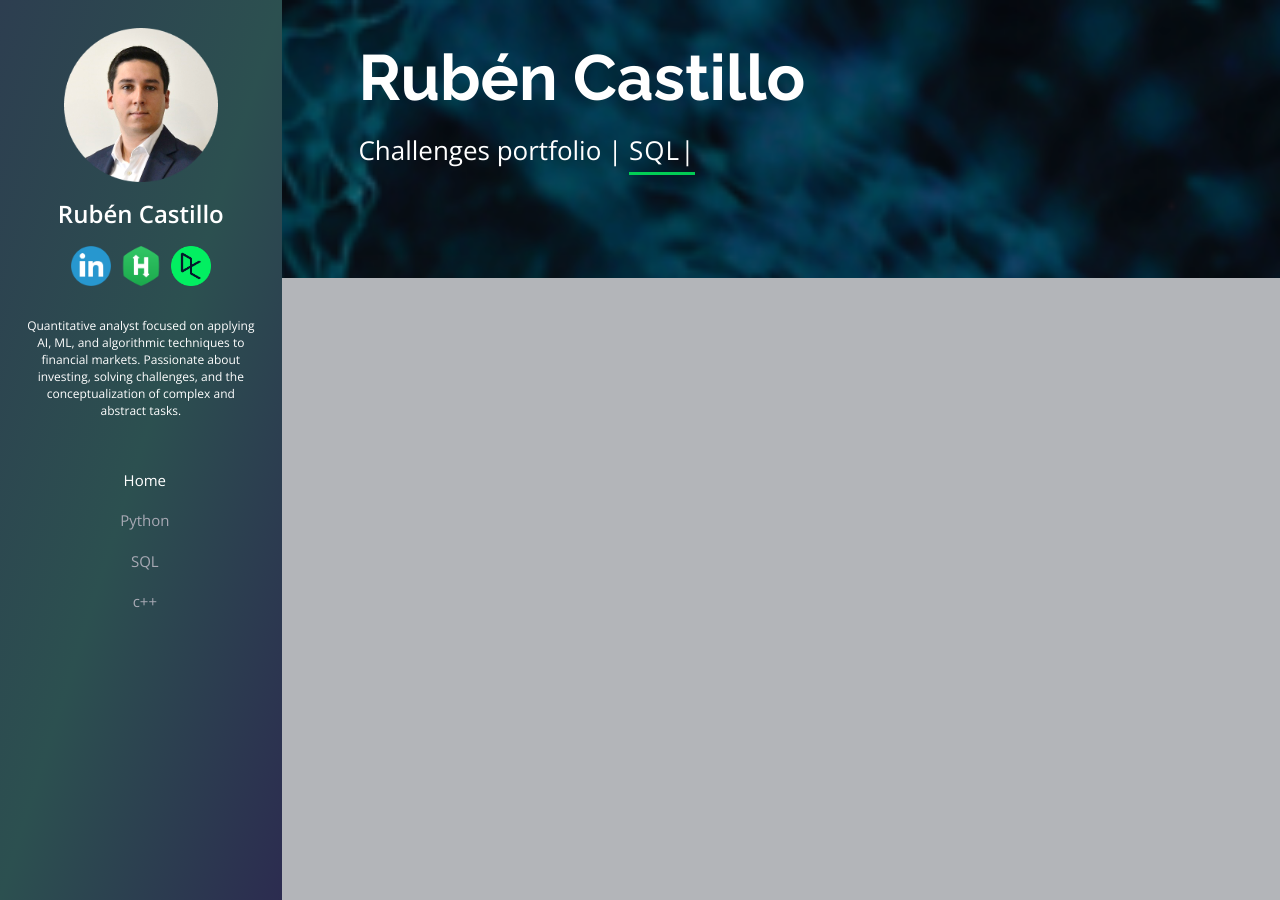
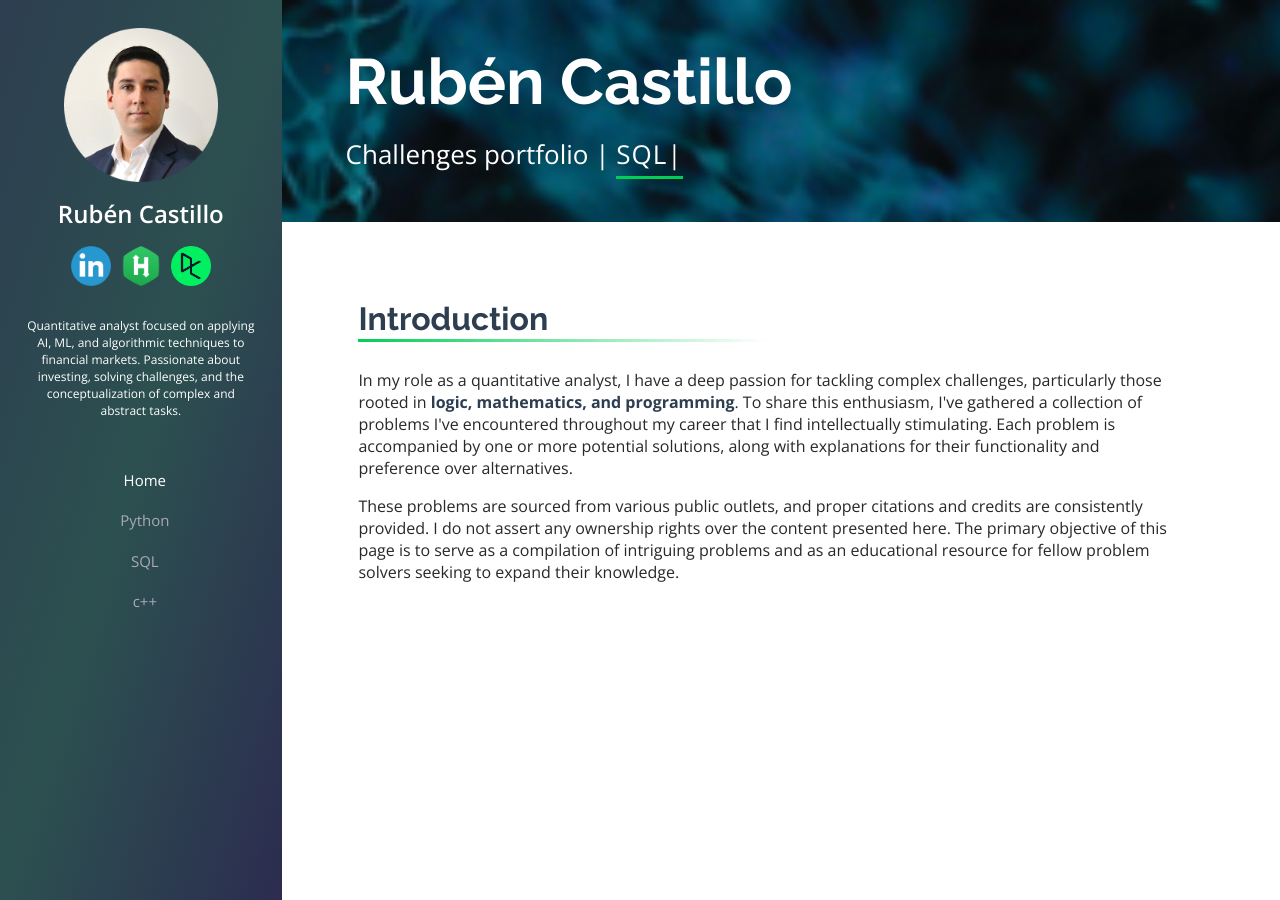
Before and after one commit to rbcastillo/rbcastillo.github.io, a Jekyll site: the page index.html, which Jekyll copies as it is, in a window 1280 px wide. Built offline with Jekyll 4.4.1, drawn with Linux system fonts in a browser that asks for light colours.

Commit message:
Added introduction
Added Introduction section

```diff
--- a/assets/css/style.css
+++ b/assets/css/style.css
@@ -128,7 +128,7 @@
 }
 
 #main {
-  margin-left: 20vw;
+  margin-left: 20%;
 }
 
 @media (max-width: 1899px) {
@@ -234,22 +234,11 @@
 # Hero Section
 --------------------------------------------------------------*/
 #hero {
-  width: 80%;
+  width: 70%;
   background-image: url("../img/network.png");
   background-size: cover;
   padding-left: 20%;
   margin-top: -0.75vw;
-}
-
-#hero:before {
-  content: "";
-  background: rgba(5, 13, 24, 0.3);
-  position: absolute;
-  bottom: 0;
-  top: 0;
-  left: 0;
-  right: 0;
-  z-index: 1;
 }
 
 #hero .hero-container {
@@ -289,6 +278,9 @@
 }
 
 @media (max-width: 768px) {
+  #hero {
+    width: 75%;
+  }
   #hero h1 {
     font-size: 20px;
 	padding-left: 0;
@@ -311,7 +303,9 @@
 # Sections General
 --------------------------------------------------------------*/
 section {
-  padding: 60px 0;
+  padding-top: 5%;
+  padding-left: 10%;
+  padding-right: 10%;
   overflow: hidden;
 }
 
@@ -326,19 +320,18 @@
 .section-title h2 {
   font-size: 32px;
   font-weight: bold;
-  margin-bottom: 20px;
-  padding-bottom: 20px;
+  padding-bottom: 5px;
   position: relative;
-  color: #173b6c;
+  color: #2D3E50;
 }
 
 .section-title h2::after {
   content: '';
   position: absolute;
   display: block;
-  width: 50px;
+  width: 50%;
   height: 3px;
-  background: #149ddd;
+  background: linear-gradient(to right, rgba(2,206,85,1), rgba(2,206,85,0));
   bottom: 0;
   left: 0;
 }
@@ -347,38 +340,48 @@
   margin-bottom: 0;
 }
 
+@media (max-width: 768px) {
+  section{
+    padding-left:5%;
+	padding-right:5%;
+  }
+  .section-title p {
+    font-size: 10px;
+  }
+}
+
 /*--------------------------------------------------------------
-# About
+# Introduction
 --------------------------------------------------------------*/
-.about .content h3 {
+.introduction .content h3 {
   font-weight: 700;
   font-size: 26px;
   color: #173b6c;
 }
 
-.about .content ul {
+.introduction .content ul {
   list-style: none;
   padding: 0;
 }
 
-.about .content ul li {
+.introduction .content ul li {
   margin-bottom: 20px;
   display: flex;
   align-items: center;
 }
 
-.about .content ul strong {
+.introduction .content ul strong {
   margin-right: 10px;
 }
 
-.about .content ul i {
+.introduction .content ul i {
   font-size: 16px;
   margin-right: 5px;
   color: #149ddd;
   line-height: 0;
 }
 
-.about .content p:last-child {
+.introduction .content p:last-child {
   margin-bottom: 0;
 }
 
@@ -434,7 +437,7 @@
 }
 
 /*--------------------------------------------------------------
-# Akills
+# Skills
 --------------------------------------------------------------*/
 .progress {
     font-size: 19px;
--- a/index.html
+++ b/index.html
@@ -92,6 +92,34 @@
 </section><!-- End Hero -->
 
 
+<main id="main">
+
+    <!-- ======= Introduction Section ======= -->
+    <section id="introduction" class="introduction">
+        <div class="container">
+
+            <div class="section-title">
+                <h2>Introduction</h2>
+
+                <p>In my role as a quantitative analyst, I have a deep passion for tackling complex challenges, particularly those rooted in
+				<span style="color: #2D3E50"<strong><strong>logic, mathematics, and programming</strong></span>. To share this enthusiasm, I've gathered
+				a collection of problems I've encountered throughout my career that I find intellectually stimulating. Each problem is accompanied by one
+				or more potential solutions, along with explanations for their functionality and preference over alternatives.</p>
+
+                <p>These problems are sourced from various public outlets, and proper citations and credits are consistently provided.
+				I do not assert any ownership rights over the content presented here. The primary objective of this page is to serve as a compilation
+				of intriguing problems and as an educational resource for fellow problem solvers seeking to expand their knowledge.</p>
+
+
+            </div>
+
+        </div>
+    </section><!-- End Introduction Section -->
+
+
+</main><!-- End #main -->
+
+
 <!-- Vendor JS Files -->
 <script src="assets/vendor/aos/aos.js"></script>
 <script src="assets/vendor/bootstrap/js/bootstrap.bundle.min.js"></script>
```
